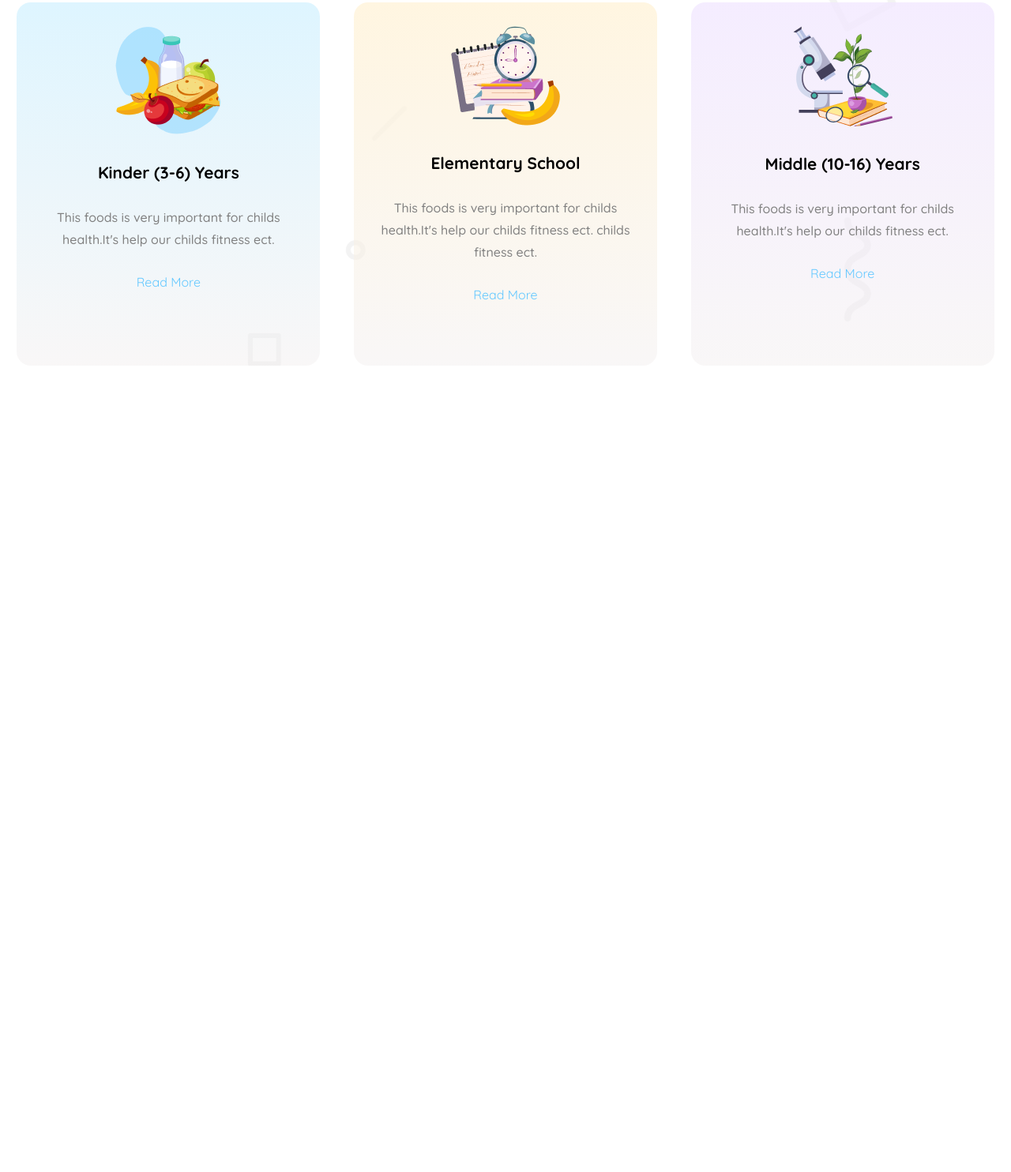
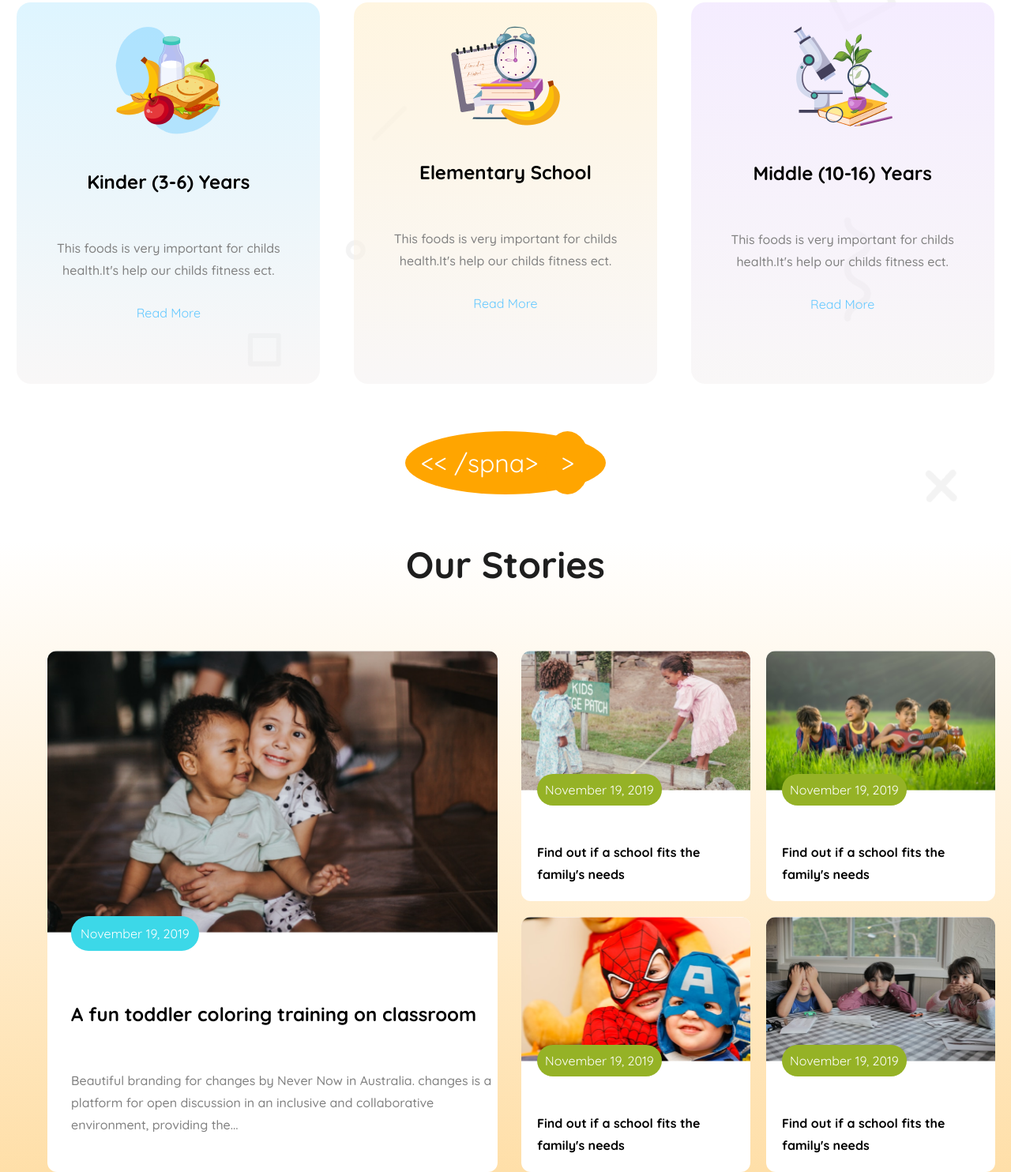
Before and after one commit to rjriajul1/my-second-assignment, a plain HTML site: page index.html in a window 1280 px wide. Shown: the part 896-2380 px from the top of the page at 79% size. Before the commit the page ends 1359 px from the top, so only its background shows below. Drawn offline with Linux system fonts and the light colour scheme.

Commit message:
Iam adding some new file

```diff
--- a/index.html
+++ b/index.html
@@ -1,12 +1,16 @@
 <!DOCTYPE html>
 <html lang="en">
+
 <head>
     <meta charset="UTF-8">
     <meta name="viewport" content="width=device-width, initial-scale=1.0">
     <title>My second assigment</title>
-    <link rel="stylesheet" href="https://cdnjs.cloudflare.com/ajax/libs/font-awesome/6.7.2/css/all.min.css" integrity="sha512-Evv84Mr4kqVGRNSgIGL/F/aIDqQb7xQ2vcrdIwxfjThSH8CSR7PBEakCr51Ck+w+/U6swU2Im1vVX0SVk9ABhg==" crossorigin="anonymous" referrerpolicy="no-referrer" />
+    <link rel="stylesheet" href="https://cdnjs.cloudflare.com/ajax/libs/font-awesome/6.7.2/css/all.min.css"
+        integrity="sha512-Evv84Mr4kqVGRNSgIGL/F/aIDqQb7xQ2vcrdIwxfjThSH8CSR7PBEakCr51Ck+w+/U6swU2Im1vVX0SVk9ABhg=="
+        crossorigin="anonymous" referrerpolicy="no-referrer" />
     <link rel="stylesheet" href="styles/style.css">
 </head>
+
 <body>
     <!-- header section start here -->
     <header class="header">
@@ -30,7 +34,7 @@
                 <div class="contact">
                     <ul>
                         <li>
-                        <a  href="">Contact</a>
+                            <a href="">Contact</a>
 
                         </li>
                     </ul>
@@ -47,7 +51,8 @@
                     students from small <br> age <span id="word-color2">towards vision </span>
                 </h1>
                 <p class="banner-description">
-                    With the courage, Confidence, Creativity and Compassion to make <br> their Unique Contribution in a Diverse and Dynamic World.
+                    With the courage, Confidence, Creativity and Compassion to make <br> their Unique Contribution in a
+                    Diverse and Dynamic World.
                 </p>
                 <button class="primary-btn">Enroll Now</button>
 
@@ -66,7 +71,9 @@
     <!-- main section start here -->
     <main class="main">
 
-        <div class="standard-curriculum">
+        <!-- standard curriculum section start here -->
+
+        <section class="standard-curriculum">
 
             <h1 class="section-title">Standard Curriculum</h1>
 
@@ -76,36 +83,122 @@
                 <div class="card" id="card1">
                     <img src="./assets/kinder.png" alt="This picture's some things for example banna,milk,apple">
                     <h3 class="card-title">Kinder (3-6) Years</h3>
-                <p class="card-description">This foods is very important for childs health.It's help our childs fitness ect. </p>
+                    <p class="card-description">This foods is very important for childs health.It's help our childs
+                        fitness ect. </p>
                     <span class="btn"> Read More</span>
                 </div>
 
                 <div class="card" id="card2">
                     <img src="./assets/elementary.png" alt="This picture's some things for example banna,milk,apple">
                     <h3 class="card-title">Elementary School</h3>
-                <p class="card-description">This foods is very important for childs health.It's help our childs fitness ect.
-
-
-
-
-
-
-                     childs fitness ect. </p>
+                    <p class="card-description">This foods is very important for childs health.It's help our childs
+                        fitness ect. </p>
                     <span class="btn"> Read More</span>
                 </div>
 
                 <div class="card" id="card3">
                     <img src="./assets/middle.png" alt="This picture's some things for example banna,milk,apple">
                     <h3 class="card-title">Middle (10-16) Years </h3>
-                <p class="card-description">This foods is very important for childs health.It's help our childs fitness ect. </p>
+                    <p class="card-description">This foods is very important for childs health.It's help our childs
+                        fitness ect. </p>
                     <span class="btn"> Read More</span>
                 </div>
 
+            </div>
+            <div class="breackt-container">
+                <spna class="breackt">
+                    << /spna>
+                        <spna class="breackt">></spna>
+
+            </div>
+
+
+        </section>
+        <!-- standard curriculum section end here -->
+
+
+        <!-- our stories section start here -->
+
+        <section class="our-stories">
+
+            <h1 class="section-title ">
+                Our Stories
+            </h1>
+
+            <div class="stories-img-container">
+
+                <div class="stories-card">
+                    <img src="./assets/story-1.png" alt="This photo is two childs">
+                    <span class="Years">November 19, 2019</span>
+
+                    <div class="sub-div">
+
+                        <h2 class="card-title">
+                            A fun toddler coloring training on
+                            classroom
+                        </h2>
+                        <p class="card-description">
+                            Beautiful branding for changes by Never Now in Australia.
+                            changes is a platform for open discussion in an inclusive and
+                            collaborative environment, providing the...
+                        </p>
+                    </div>
+                </div>
+
+
+                <div class="story-card">
+
+                    <img src="./assets/story-2.png" alt="">
+                    <span class="Years years2">November 19, 2019</span>
+                    <div class="sub-div2">
+
+                        <h2 class="card-title2">Find out if a school fits the
+                            family's needs</h2>
 
 
                     </div>
+                </div>
+                <div class="story-card">
+
+                    <img src="./assets/story-3.png" alt="">
+                    <span class="Years years2">November 19, 2019</span>
+                    <div class="sub-div2">
+
+                        <h2 class="card-title2">Find out if a school fits the
+                            family's needs</h2>
+
 
                     </div>
+                </div>
+                <div class="story-card">
+
+                    <img src="./assets/story-4.png" alt="">
+                    <span class="Years years2">November 19, 2019</span>
+                    <div class="sub-div2">
+
+                        <h2 class="card-title2">Find out if a school fits the
+                            family's needs</h2>
+
+
+                    </div>
+                </div>
+                <div class="story-card">
+
+                    <img src="./assets/story-5.png" alt="">
+                    <span class="Years years2">November 19, 2019</span>
+                    <div class="sub-div2">
+
+                        <h2 class="card-title2">Find out if a school fits the
+                            family's needs</h2>
+
+
+                    </div>
+                </div>
+
+            </div>
+
+        </section>
+        <!-- our stories section end here -->
 
 
     </main>
@@ -118,4 +211,5 @@
     </footer>
     <!-- footer sectoin end here -->
 </body>
+
 </html>
--- a/styles/style.css
+++ b/styles/style.css
@@ -1,11 +1,12 @@
 @import url('https://fonts.googleapis.com/css2?family=Quicksand:wght@300..700&family=Raleway:ital,wght@0,100..900;1,100..900&display=swap');
 
-body{
+body {
     font-family: "Quicksand", serif;
     /* font-family: "Raleway", serif; */
 
 }
-*{
+
+* {
     padding: 0;
     margin: 0;
     box-sizing: border-box;
@@ -13,17 +14,17 @@ body{
 
 /* shared style section start here */
 
-.header{
+.header {
     max-width: 1158px;
     margin: 0 auto;
 }
 
 
-.display-flex{
+.display-flex {
     display: flex;
 }
 
-.primary-btn{
+.primary-btn {
     border: none;
     background-color: black;
     border-radius: 12px;
@@ -43,101 +44,119 @@ body{
 
 
 /* nav bar style start here */
-.nav-container{
+.nav-container {
     justify-content: space-between;
     padding: 30px;
 }
-.logo{
+
+.logo {
     justify-content: center;
     align-items: center;
     gap: 10px;
 }
- ul li, a{
+
+ul li,
+a {
     text-decoration: none;
     margin: 17px;
     /* margin-top: 10px; */
 }
 
-ul li{
+ul li {
     list-style: none;
 }
 
-#first-menu{
+#first-menu {
     color: orange;
     font-size: 1.2rem;
     font-weight: bold;
 
 }
-#second-menu{
+
+#second-menu {
     color: skyblue;
     font-size: 1.2rem;
     font-weight: 600;
 }
-#third-menu{
+
+#third-menu {
     color: #05D4DF;
     font-size: 1.2rem;
     font-weight: 600;
 
 }
-#fourth-menu{
+
+#fourth-menu {
     color: #5D58EF;
     font-size: 1.2rem;
     font-weight: 600;
 }
-.contact{
+
+.contact {
     background-color: orange;
     border-radius: 12px;
     padding: 0 20px;
 
 }
-.contact ,a{
+
+.contact,
+a {
     color: white;
     font-size: 1.2rem;
     font-size: 600;
 
 }
-.icon{
+
+.icon {
     display: none;
 }
-#hz-row{
+
+#hz-row {
     display: none;
 }
+
 /* nav bar style end here */
 
 
 
 /* banner section style start here */
 
-.banner-container{
+.banner-container {
     justify-content: center;
     align-items: center;
     gap: 50px;
 }
 
-.banner-title{
+.banner-title {
     font-size: 3.5rem;
     font-weight: bold;
     margin-bottom: 24px;
 
 }
-.banner-description{
+
+.banner-description {
     font-size: 1.2rem;
     color: rgba(0, 0, 0, 0.76);
     margin-bottom: 24px;
 
 }
-.banner-img{
+
+.banner-img {
     max-width: 468px;
 }
-.banner-content{
-    max-width: 640px ;
+
+.banner-content {
+    max-width: 640px;
 }
-#word-color{
+
+#word-color {
     color: orange;
 }
-#word-color2{
+
+#word-color2 {
     color: skyblue;
 }
+
 /* banner section style end here */
 
 /* header section style end here  */
@@ -145,7 +164,7 @@ ul li{
 
 
 /* main section style start here */
-.main{
+.main {
     background-image: url("../assets/bg.png");
     background-repeat: no-repeat;
 }
@@ -153,23 +172,26 @@ ul li{
 
 /* standard curriculum section style start here */
 
-.standard-curriculum{
+.standard-curriculum {
     max-width: 1440px;
     margin: 0 auto;
     text-align: center;
-    margin-top: 60px ;
+    margin-top: 60px;
 
 }
-.section-title{
+
+.section-title {
     font-size: 2.9rem;
     font-weight: bold;
     color: rgba(0, 0, 0, 0.884);
     margin-bottom: 80px;
 }
-.card-container{
+
+.card-container {
     justify-content: space-around;
 }
-.card{
+
+.card {
     /* max-width: 367px; */
     width: 30%;
     text-align: center;
@@ -177,19 +199,22 @@ ul li{
     padding: 30px;
 
 }
-.card-title{
+
+.card-title {
     font-size: 1.3rem;
     font-weight: bold;
     margin: 30px 0;
 
 }
-.card-description{
+
+.card-description {
     font-size: 1rem;
     font-weight: 500;
     line-height: 28px;
     color: #808080;
 }
-.btn{
+
+.btn {
 
     display: block;
     color: #64C8FF;
@@ -198,18 +223,117 @@ ul li{
 
 
 }
-#card1{
+
+#card1 {
     background-image: linear-gradient(#def5ff, #f1eded71);
 }
 
-#card2{
-    background-image: linear-gradient(#fff4dcdc,#f1eded71);
+#card2 {
+    background-image: linear-gradient(#fff4dcdc, #f1eded71);
 }
-#card3{
-    background-image: linear-gradient(#f2e8ffcb,#f1eded71);
+
+#card3 {
+    background-image: linear-gradient(#f2e8ffcb, #f1eded71);
+}
+
+.breackt-container {
+    margin-top: 80px;
+
+}
+
+.breackt {
+    background-color: orange;
+    padding: 20px;
+    border-radius: 50%;
+    color: white;
+    font-size: 2rem;
+
 }
 
 /* standard curriculum section style end here */
+
+
+/* our stories section start here */
+
+.our-stories {
+
+    /* max-width: 1440px;
+    margin: 0 auto; */
+    text-align: center;
+    margin-top: 80px;
+    background-image: linear-gradient(to top, #fea10157, #FFFFFF);
+
+}
+
+.stories-img-container {
+    max-width: 1160px;
+    margin: 0 auto;
+    display: grid;
+    grid-template-columns: 50% 25% 25%;
+    gap: 20px;
+}
+
+.stories-img-container img {
+    border-radius: 12px 12px 0 0;
+    width: 100%;
+}
+
+.stories-card {
+    max-width: 570px;
+    background-color: white;
+    text-align: left;
+    grid-row: span 2;
+    border-radius: 12px;
+
+}
+
+.sub-div {
+    margin-left: 30px;
+}
+
+.card-title {
+    font-size: 1.5rem;
+    font-weight: bold;
+    line-height: 38px;
+    margin-top: 36px;
+    margin-bottom: 51px;
+}
+
+.Years {
+    display: block;
+    background-color: #3CD8E8;
+    width: max-content;
+    border-radius: 47px;
+    padding: 12px;
+    color: white;
+    font-size: 1rem;
+    position: relative;
+    top: -25px;
+    left: 30px;
+}
+
+.story-card {
+    max-width: 290px;
+    background-color: white;
+    border-radius: 12px;
+}
+
+.years2 {
+    position: relative;
+    padding: 10px;
+    left: 20px;
+    background-color: #95B226;
+}
+
+.card-title2 {
+    text-align: left;
+    margin: 20px;
+    font-size: 1rem;
+    font-weight: bold;
+    line-height: 28px;
+}
+
+/* our stories section end here */
 
 
 
@@ -227,23 +351,30 @@ ul li{
 
 @media screen and (max-width:576px) {
 
-.banner-container{
+    .banner-container {
         flex-direction: column-reverse;
     }
-.nav-container{
+
+    .nav-container {
         align-items: center;
     }
-.menu-bar, .contact, .header-title{
+
+    .menu-bar,
+    .contact,
+    .header-title {
         display: none;
     }
-.icon, #hz-row{
+
+    .icon,
+    #hz-row {
         display: block;
     }
-#hz-row{
+
+    #hz-row {
         border: 1px solid rgba(255, 0, 0, 0.295);
     }
 
-.banner-img{
+    .banner-img {
         width: 80%;
         display: flex;
         justify-content: center;
@@ -252,28 +383,33 @@ ul li{
 
 
     }
-.banner-img ,img{
+
+    .banner-img,
+    img {
         width: 90%;
     }
 
-.banner-content{
+    .banner-content {
         text-align: center;
         padding: 10px;
     }
 
-.banner-title{
+    .banner-title {
         font-size: 2.5rem;
 
     }
-.banner-description{
+
+    .banner-description {
         font-size: 1rem;
         color: rgba(0, 0, 0, 0.76);
         margin-bottom: 24px;
 
     }
-br{
+
+    br {
         display: none;
     }
+
     /* header section responsive end here */
 
 
@@ -281,28 +417,63 @@ br{
 
     /* standard curriculum section responsive start here */
 
-.section-title{
+    .section-title {
         font-size: 1.9rem;
         font-weight: bold;
         color: rgba(0, 0, 0, 0.884);
         margin-bottom: 20px;
     }
-.card-container{
+
+    .card-container {
         flex-direction: column;
         gap: 12px;
     }
-.card{
+
+    .card {
         width: 90%;
         margin: 0 auto;
 
     }
-.card img{
+
+    .card img {
         width: 88px;
     }
+
+    .breackt-container {
+        display: none;
+    }
+
     /* standrad curriculum section responsive end here */
+
+
+    /* our stories section responsive start here */
+
+    .stories-img-container {
+        grid-template-columns: 45% 45%;
+        justify-content: center;
+
+    }
+
+    .stories-card {
+        display: none;
+    }
+
+    .story-card {
+        display: flex;
+        flex-direction: column;
+        justify-content: center;
+        width: 100%;
+        background-color: white;
+        border-radius: 12px;
+
+    }
+
+    /* our stories section responsive end here */
+
 
     /* main section responsive end here */
 
 
 }
+
 /* small device responsive end here */
```
Lines whose indentation alone changed are shown as unchanged.
